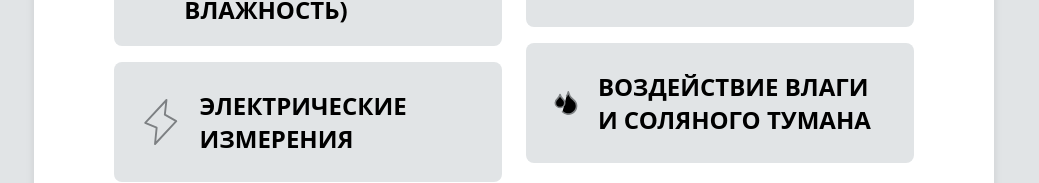
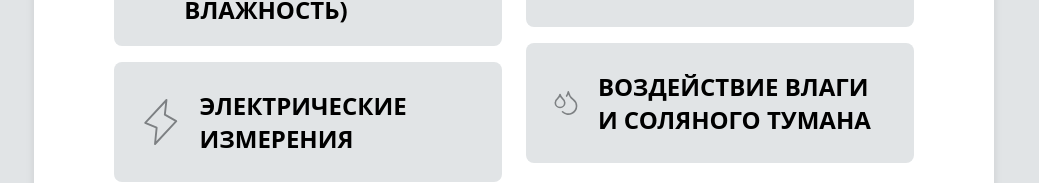
Before and after one commit to js-owl/maas-front, a Vue app: page /test in a window 1280 px wide. Shown: the part 331-514 px from the top of the page, without its empty margins (126-1165 px from the left). Built offline with nearby package versions, Linux system fonts and the light colour scheme.

Commit message:
Update IconExternal4.vue to set fill attribute to "none" for improved icon styling

```diff
--- a/src/icons/IconExternal4.vue
+++ b/src/icons/IconExternal4.vue
@@ -11,6 +11,7 @@ const { color = '#7D8083' } = defineProps<{
   >
     <path
       d="M31.2444 9.41C32.7727 6.98204 33.8561 4.30395 34.4444 1.5C35.5555 7.02374 38.8888 12.3265 43.3332 15.8617C47.7777 19.3969 49.9999 23.595 49.9999 28.014C50.0126 31.0681 49.1129 34.0573 47.415 36.6025C45.717 39.1477 43.2973 41.1343 40.4624 42.3105C37.6276 43.4867 34.5053 43.7995 31.4914 43.2093C28.4776 42.619 25.7078 41.1524 23.5333 38.9952M18.8889 30.8421C23.7777 30.8421 27.7777 26.7987 27.7777 21.8936C27.7777 19.3306 26.5111 16.9002 23.9777 14.8454C21.4444 12.7905 19.5333 9.74142 18.8889 6.53765C18.2444 9.74142 16.3555 12.8126 13.8 14.8454C11.2444 16.8781 10 19.3527 10 21.8936C10 26.7987 14 30.8421 18.8889 30.8421Z"
+      fill="none"
       :stroke="color"
       stroke-width="3"
       stroke-linecap="round"
```
